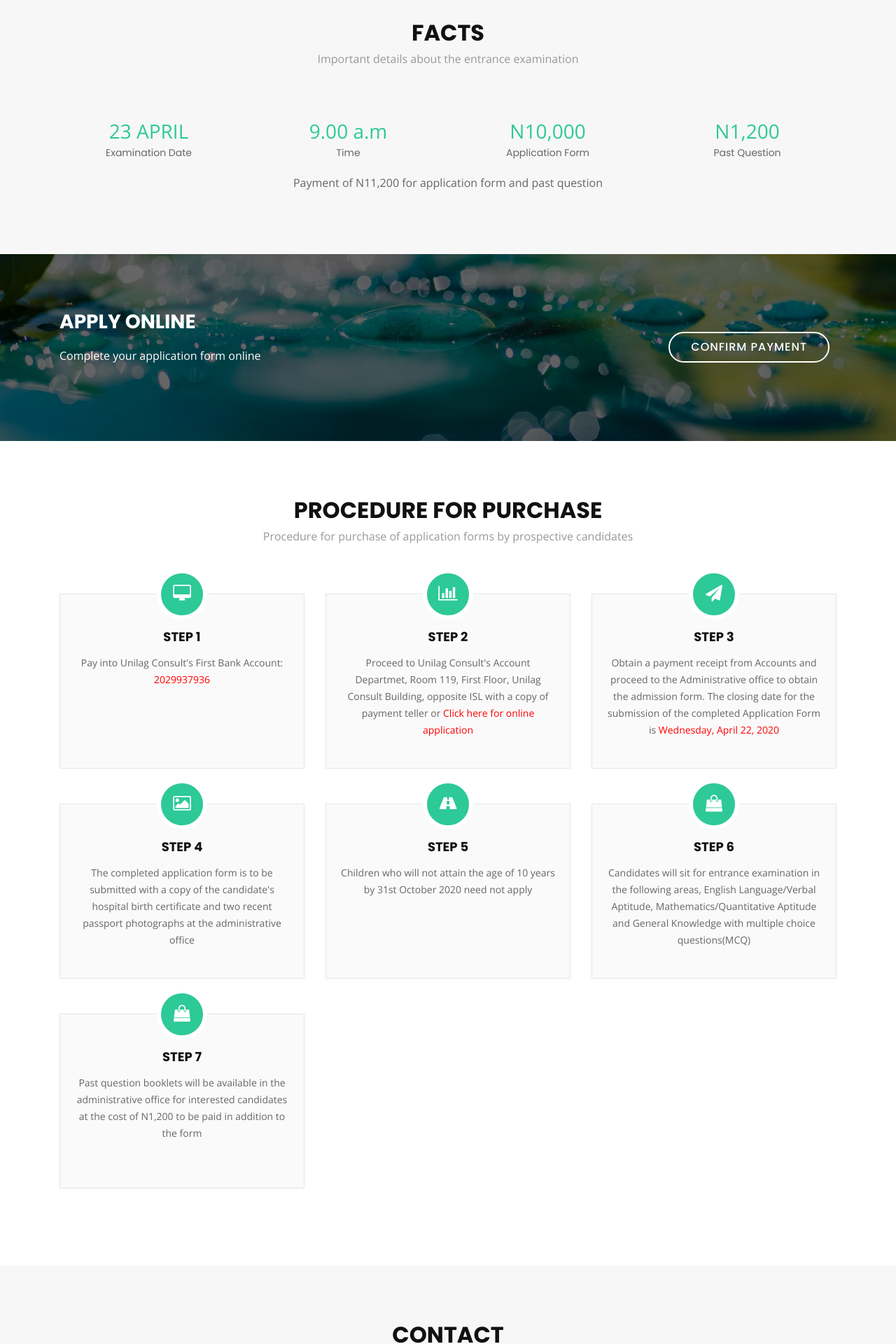
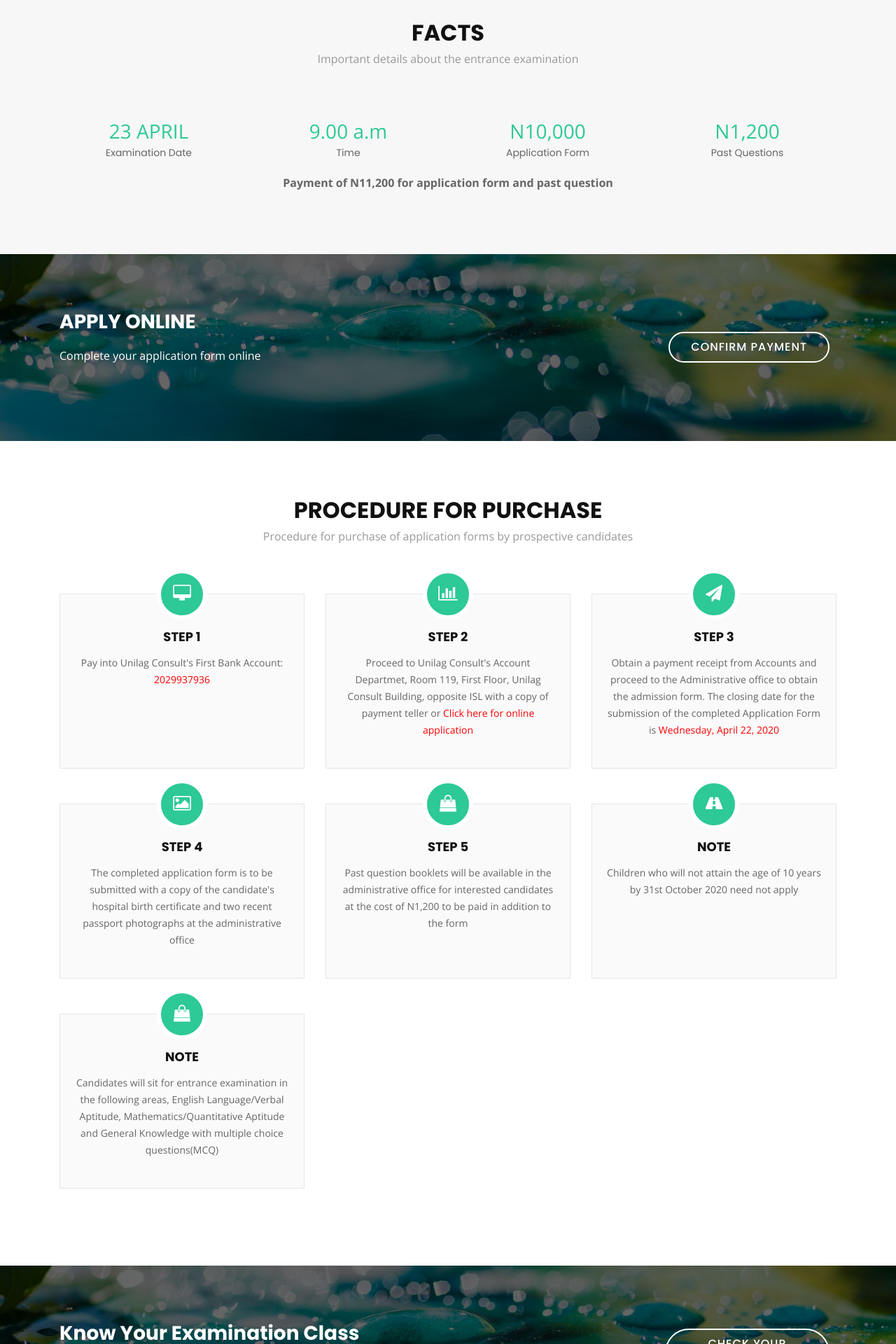
Before and after one commit to geektutor/isl, a PHP site: page / in a window 1280 px wide. Shown: the part 1760-3680 px from the top of the page at 70% size. Run offline with PHP 8.4, Linux system fonts and the light colour scheme.

Commit message:
Updated Backend

```diff
--- a/index.html
+++ b/index.html
@@ -104,13 +104,13 @@
             <div class="icon-box wow fadeInUp">
               <div class="icon"><i class="fa fa-lightbulb-o"></i></div>
               <h4 class="title"><a href="">Awesome results of our students</a></h4>
-              <p class="description">ISL is listed among the top 10 Secondary Schools in Nigeria and its students have won numerous academics laurels over the years. ISL alumni have gone on to attend top Universities around the world, particularly in Nigeria, Britain and the United States. By virtue of being a University Secondary School, it can draw upon teaching talent that is typically not available to other secondary schools.</p>
+              <p class="description">ISL is listed among the top 10 Secondary Schools in Nigeria and its students have won numerous academics laurels over the years. ISL Alumni have gone on to attend top Universities around the world, particularly in Nigeria, Britain and the United States. By virtue of being a University Secondary School, it can draw upon teaching talent that is typically not available to other secondary schools.</p>
             </div>
 
             <div class="icon-box wow fadeInUp" data-wow-delay="0.2s">
               <div class="icon"><i class="fa fa-support"></i></div>
               <h4 class="title"><a href="">Sporting Achievements</a></h4>
-              <p class="description">The school is highly developed in sports and has unlimited access to the University of Lagos Sports Centre. Students are able to engage in any sporting activity of their choice. It is also worthy to note that the school has won so many national and state laurels particularly in Basketball since its establishment.</p>
+              <p class="description">The school is highly developed in sports and has unlimited access to the facilities of University of Lagos Sports Centre. Students are able to engage in any sporting activity of their choice. It is also worthy to note that the school has won so many national and state laurels particularly in Basketball since its establishment.</p>
             </div>
 
             <div class="icon-box wow fadeInUp" data-wow-delay="0.4s">
@@ -155,11 +155,11 @@
 
           <div class="col-lg-3 col-6 text-center">
             <span data-toggle="counter-up">N1,200</span>
-            <p>Past Question</p>
+            <p>Past Questions</p>
   				</div>
 
   			</div>
-        <p style="text-align: center;">Payment of N11,200 for application form and past question</p>
+        <p style="text-align: center;"><b>Payment of N11,200 for application form and past question</b></p>
       </div>
     </section><!-- #facts -->
 
@@ -219,33 +219,50 @@
               <p class="description">The completed application form is to be submitted with a copy of the candidate's hospital birth certificate and two recent passport photographs at the administrative office</p>
             </div>
           </div>
+          <div class="col-lg-4 col-md-6 wow fadeInUp" data-wow-delay="0.6s">
+            <div class="box">
+              <div class="icon"><a href=""><i class="fa fa-shopping-bag"></i></a></div>
+              <h4 class="title"><a href="">Step 5</a></h4>
+              <p class="description">Past question booklets will be available in the administrative office for interested candidates at the cost of N1,200 to be paid in addition to the form</p>
+            </div>
+          </div>
           <div class="col-lg-4 col-md-6 wow fadeInUp" data-wow-delay="0.4s">
             <div class="box">
               <div class="icon"><a href=""><i class="fa fa-road"></i></a></div>
-              <h4 class="title"><a href="">Step 5</a></h4>
+              <h4 class="title"><a href="">Note</a></h4>
               <p class="description">Children who will not attain the age of 10 years by 31st October 2020 need not apply</p>
             </div>
           </div>
           <div class="col-lg-4 col-md-6 wow fadeInUp" data-wow-delay="0.6s">
             <div class="box">
               <div class="icon"><a href=""><i class="fa fa-shopping-bag"></i></a></div>
-              <h4 class="title"><a href="">Step 6</a></h4>
+              <h4 class="title"><a href="">Note</a></h4>
               <p class="description">Candidates will sit for entrance examination in the following areas, English Language/Verbal Aptitude, Mathematics/Quantitative Aptitude and General Knowledge with multiple choice questions(MCQ)</p>
             </div>
           </div>
-          <div class="col-lg-4 col-md-6 wow fadeInUp" data-wow-delay="0.6s">
-            <div class="box">
-              <div class="icon"><a href=""><i class="fa fa-shopping-bag"></i></a></div>
-              <h4 class="title"><a href="">Step 7</a></h4>
-              <p class="description">Past question booklets will be available in the administrative office for interested candidates at the cost of N1,200 to be paid in addition to the form</p>
-            </div>
-          </div>
+
         </div>
 
       </div>
     </section><!-- #services -->
 
+        <!--==========================
+    Call To Action Section
+    ============================-->
+    <section id="call-to-action">
+      <div class="container wow fadeIn">
+        <div class="row">
+          <div class="col-lg-9 text-center text-lg-left">
+            <h3 class="cta-title">Know Your Examination Class</h3>
+            <p class="cta-text"></p>
+          </div>
+          <div class="col-lg-3 cta-btn-container text-center">
+            <a class="cta-btn align-middle" href="/islentrance/online/exam_details.php">Check Your Centre</a>
+          </div>
+        </div>
 
+      </div>
+    </section><!-- #call-to-action -->
 
     <!--==========================
       Portfolio Section
--- a/online/exam_details.php
+++ b/online/exam_details.php
@@ -41,7 +41,7 @@
         <div class="row">
 		    <div class="col-md-6 mb-3">
 				<h4>Your Exam venue is: International School, University of lagos Campus, Akoka-Yaba, Lagos</h4>
-				<h4>Class = <?php echo $row['class']; ?> </h4>
+				<h4>Class: <?php echo $row['class']; ?> </h4>
 				<h4>Exam number: <?php echo $row['uid']; ?></h4>
 			</div>
         </div>
@@ -67,10 +67,6 @@
 					<input type="submit" class="btn btn-large btn-primary" name="submit">
 				</div>
 		</form>
-		<div>
-			<br>
-			<h3>Click here <a href="confirm_payment.php">Confirm Payment</a> to get unique code</h3>
-		</div>
 		</div>
 	</main>
 
```
